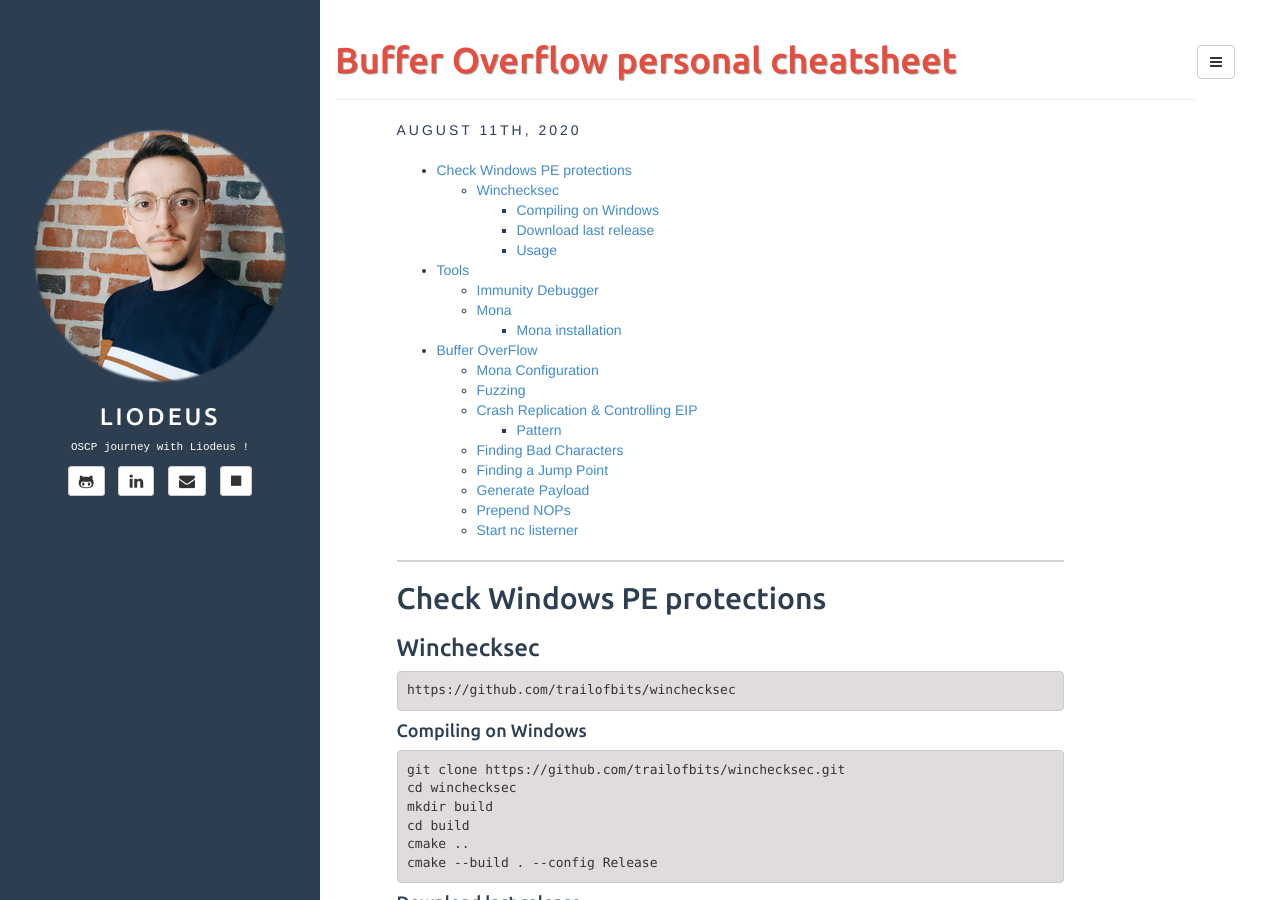
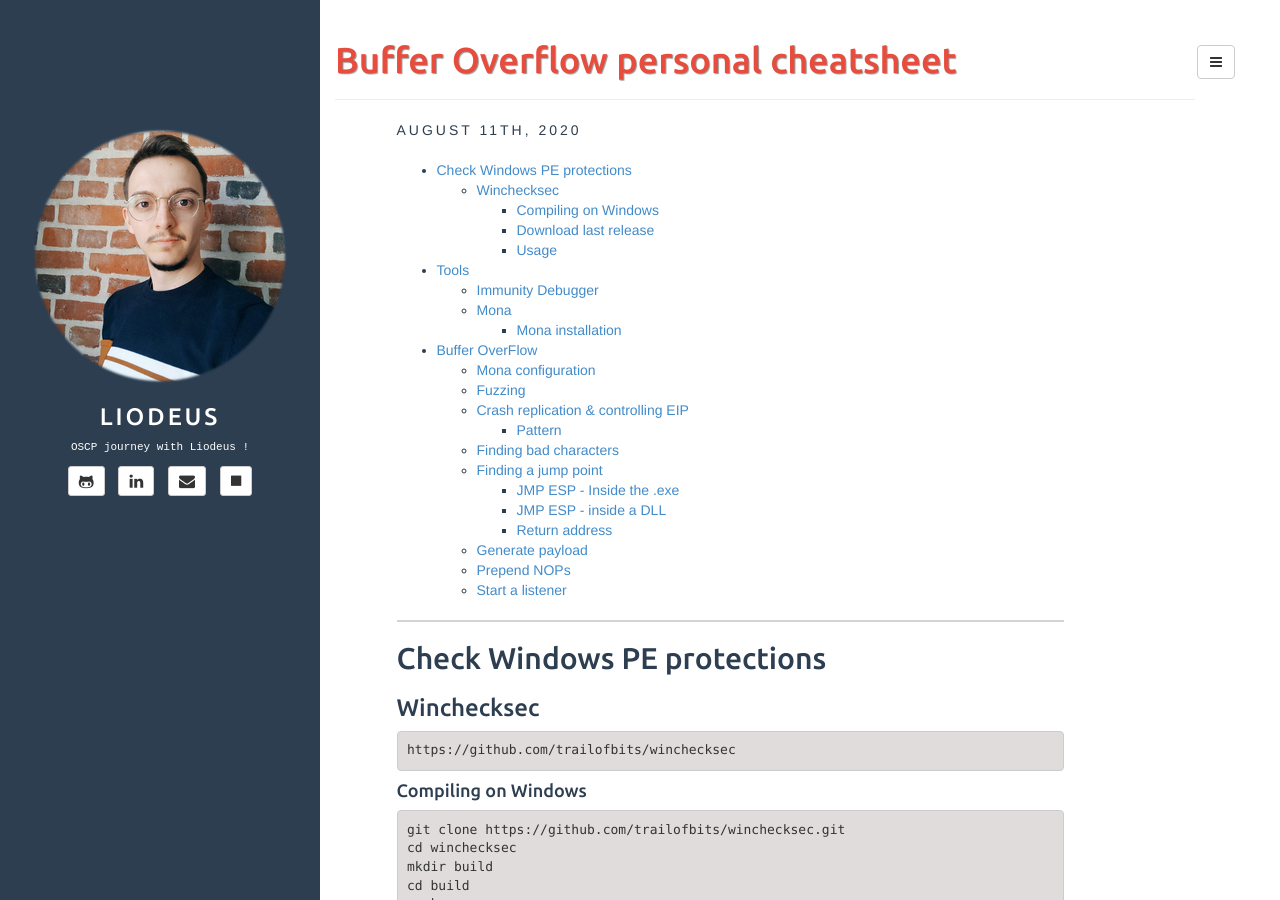
Before and after one commit to Liodeus/liodeus.github.io, a Jekyll site: the page built from _posts/2020-08-11-bufferOverflow.md, in a window 1280 px wide and 900 px high. Built offline with Jekyll 4.4.1, drawn with Linux system fonts in a browser that asks for light colours.

Commit message:
Add files via upload

```diff
--- a/_posts/2020-08-11-bufferOverflow.md
+++ b/_posts/2020-08-11-bufferOverflow.md
@@ -16,15 +16,18 @@ description: "Buffer Overflow personal cheatsheet"
   * [Mona](#mona)
     + [Mona installation](#mona-installation)
 - [Buffer OverFlow](#buffer-overflow)
-  * [Mona Configuration](#mona-configuration)
+  * [Mona configuration](#mona-configuration)
   * [Fuzzing](#fuzzing)
-  * [Crash Replication & Controlling EIP](#crash-replication---controlling-eip)
+  * [Crash replication & controlling EIP](#crash-replication---controlling-eip)
     + [Pattern](#pattern)
-  * [Finding Bad Characters](#finding-bad-characters)
-  * [Finding a Jump Point](#finding-a-jump-point)
-  * [Generate Payload](#generate-payload)
+  * [Finding bad characters](#finding-bad-characters)
+  * [Finding a jump point](#finding-a-jump-point)
+    + [JMP ESP - Inside the .exe](#jmp-esp---inside-the-exe)
+    + [JMP ESP - inside a DLL](#jmp-esp---inside-a-dll)
+    + [Return address](#return-address)
+  * [Generate payload](#generate-payload)
   * [Prepend NOPs](#prepend-nops)
-  * [Start nc listerner](#start-nc-listerner)
+  * [Start a listener](#start-a-listener)
 
 ------
 
```
